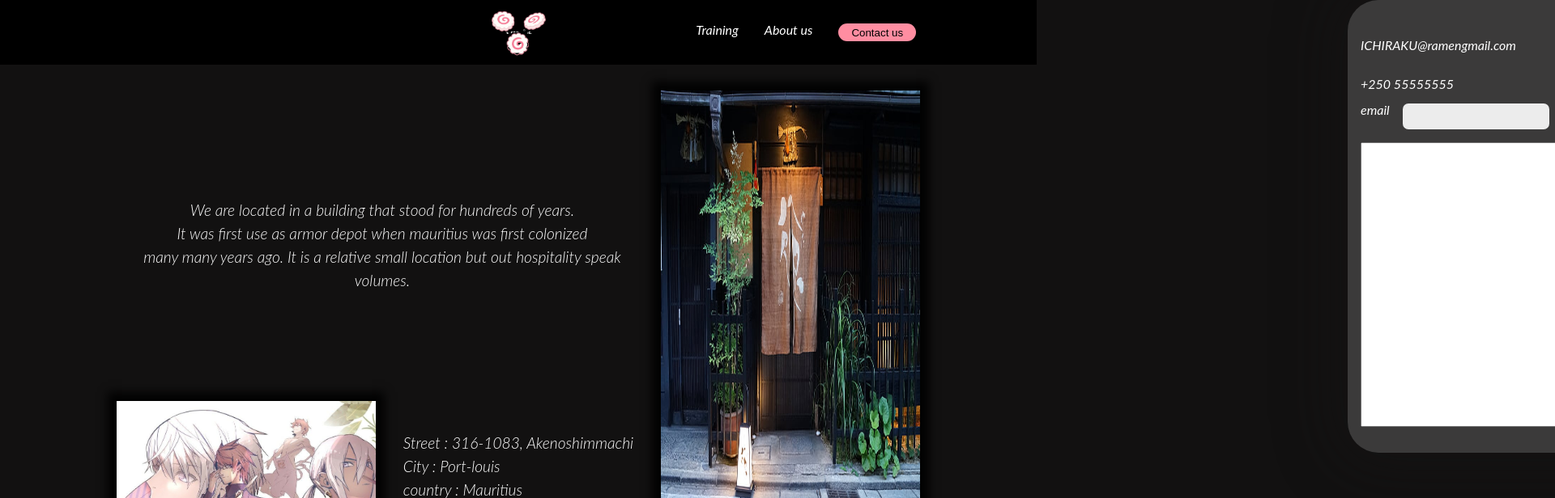
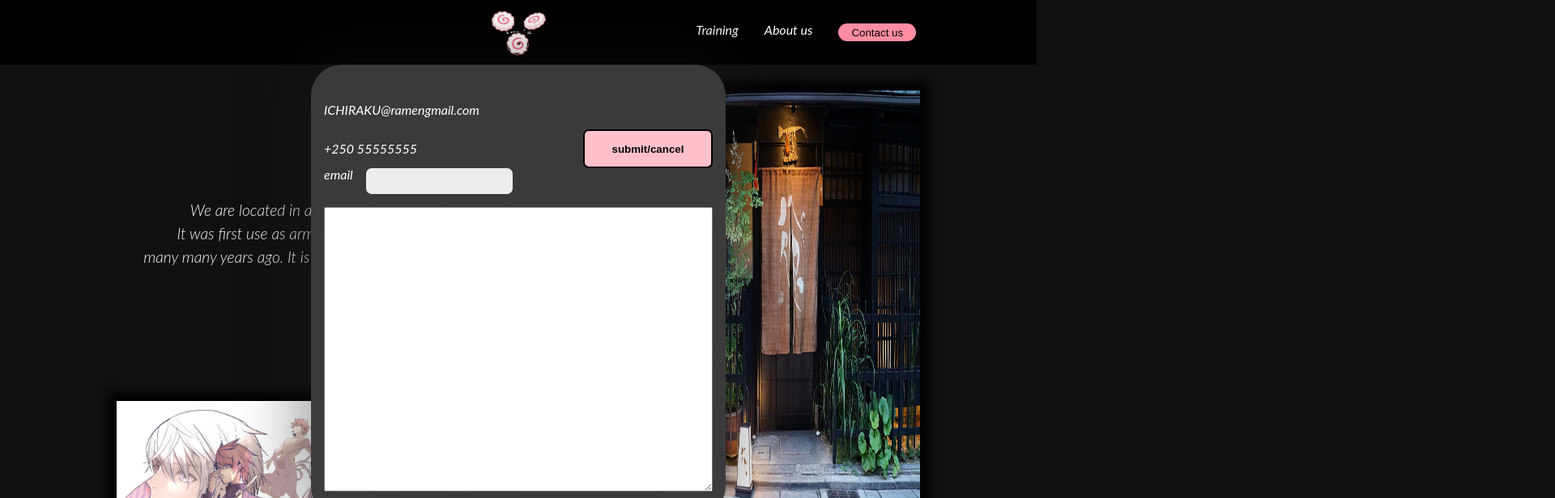
Before and after one commit to RshaneTD/ICHIRAKU, a website: page about.html in a window 1280 px wide. Both pictures are taken after a click on the button "Contact us". Shown: the top 616 px of the page at 81% size, 1920 px wide, since content can reach past the window. Drawn offline with Linux system fonts and the light colour scheme.

Commit message:
fix contact bug

```diff
--- a/contactus.js
+++ b/contactus.js
@@ -13,6 +13,7 @@ function contactBtn (){
         }
 
         let contact= document.createElement('section')
+        contact.classList.add('contact-slot')
         contact.innerHTML=`
             <div class="form-container">
                 <div class="form-element">
--- a/style/sass/pages/script.scss
+++ b/style/sass/pages/script.scss
@@ -1,23 +1,17 @@
-body{
-    margin: 0;
-    padding: 0;
+.contact-slot{
+   grid-area: 2/1;
 }
 .form-container{
-   transition: 2s linear;
+   display: grid;
    color: white;
-    display: flex;
-    justify-content: center;
-    align-items: center;
+ @include xy-flex;
    position: absolute;
-    height: 80;
    width: 100vw;
-    background: transparent;
-    background-blend-mode: soft-light;
-
+   z-index: 2;
 }
 
 .form-element{
-
+   grid-area: 2/2;
    box-shadow: 0px 0px 70px 21px rgba(25, 23, 23, 0.37);
    border-radius: 38px;
    display: grid;
```
Also changed, not shown: style/css/style.css, 1 other file. Lines whose indentation alone changed are shown as unchanged.
